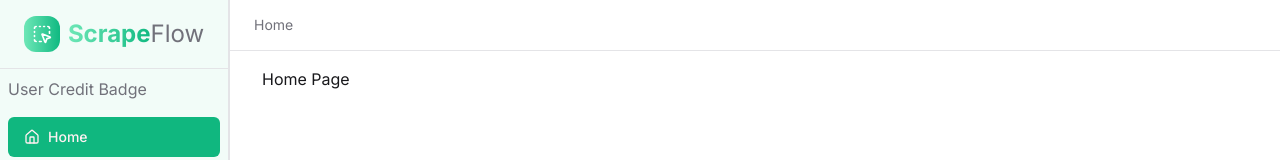
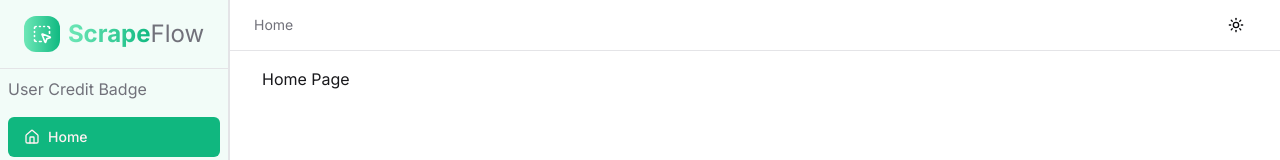
Before and after one commit to femmor/scrape-flow-app, a Next.js app: page / in a window 1280 px wide. Shown: the top 160 px of the page. Built offline with nearby package versions, Linux system fonts and the light colour scheme.

Commit message:
feat: add theme toggler and provider components, update layout to include AppProviders

```diff
--- a/app/layout.tsx
+++ b/app/layout.tsx
@@ -1,6 +1,7 @@
 import type { Metadata } from "next";
 import { Inter } from "next/font/google";
 import "./globals.css";
+import { AppProviders } from "@/components/providers/AppProviders";
 
 const inter = Inter({ subsets: ["latin"] });
 
@@ -15,8 +16,14 @@
   children: React.ReactNode;
 }>) {
   return (
-    <html lang="en">
-      <body className={inter.className}>{children}</body>
+    <html lang="en" suppressHydrationWarning>
+      <body className={inter.className}>
+
+        <AppProviders>
+          {children}
+        </AppProviders>
+
+      </body>
     </html>
   );
 }
--- a/components/Header.tsx
+++ b/components/Header.tsx
@@ -1,9 +1,13 @@
 import BreadCrumbHeader from "./BreadCrumbHeader"
+import { ModeToggler } from "./ModeToggler"
 
 const Header = () => {
     return (
         <header className='flex items-center justify-between px-6 py-4 h-[50px] container'>
             <BreadCrumbHeader />
+            <div className="gap-1 flex items-center">
+                <ModeToggler />
+            </div>
         </header>
     )
 }
--- /dev/null
+++ b/components/ModeToggler.tsx
@@ -0,0 +1,39 @@
+"use client"
+
+import { Moon, Sun } from "lucide-react"
+import { useTheme } from "next-themes"
+
+import { Button } from "@/components/ui/button"
+import {
+    DropdownMenu,
+    DropdownMenuContent,
+    DropdownMenuItem,
+    DropdownMenuTrigger,
+} from "@/components/ui/dropdown-menu"
+
+export function ModeToggler() {
+    const { setTheme } = useTheme()
+
+    return (
+        <DropdownMenu>
+            <DropdownMenuTrigger asChild>
+                <Button variant="outline" size="icon" className="border-none">
+                    <Sun className="h-[1.2rem] w-[1.2rem] scale-100 rotate-0 transition-all dark:scale-0 dark:-rotate-90" />
+                    <Moon className="absolute h-[1.2rem] w-[1.2rem] scale-0 rotate-90 transition-all dark:scale-100 dark:rotate-0" />
+                    <span className="sr-only">Toggle theme</span>
+                </Button>
+            </DropdownMenuTrigger>
+            <DropdownMenuContent align="end">
+                <DropdownMenuItem onClick={() => setTheme("light")}>
+                    Light
+                </DropdownMenuItem>
+                <DropdownMenuItem onClick={() => setTheme("dark")}>
+                    Dark
+                </DropdownMenuItem>
+                <DropdownMenuItem onClick={() => setTheme("system")}>
+                    System
+                </DropdownMenuItem>
+            </DropdownMenuContent>
+        </DropdownMenu>
+    )
+}
--- /dev/null
+++ b/components/providers/AppProviders.tsx
@@ -0,0 +1,17 @@
+"use client"
+
+import { ReactNode } from "react"
+import { ThemeProvider } from "./theme-provider"
+
+export function AppProviders({ children }: { children: ReactNode }) {
+    return (
+        <ThemeProvider
+            attribute="class"
+            defaultTheme="system"
+            enableSystem
+            disableTransitionOnChange
+        >
+            {children}
+        </ThemeProvider>
+    )
+}
--- /dev/null
+++ b/components/providers/theme-provider.tsx
@@ -0,0 +1,11 @@
+"use client"
+
+import { ComponentProps } from "react"
+import { ThemeProvider as NextThemesProvider } from "next-themes"
+
+export function ThemeProvider({
+    children,
+    ...props
+}: ComponentProps<typeof NextThemesProvider>) {
+    return <NextThemesProvider {...props}>{children}</NextThemesProvider>
+}
--- a/components/ui/button.tsx
+++ b/components/ui/button.tsx
@@ -18,7 +18,7 @@
           "bg-secondary text-secondary-foreground hover:bg-secondary/80",
         ghost: "hover:bg-accent hover:text-accent-foreground",
         link: "text-primary underline-offset-4 hover:underline",
-        sidebarItem: "gap-2 !justify-start hover-bg-accent hover:bg-emerald-100/50 hover:text-primary",
+        sidebarItem: "gap-2 !justify-start hover:bg-accent hover:bg-primary/10 hover:text-primary dark:hover:bg-secondary/90 dark:hover:text-primary",
         sidebarActiveItem: "gap-2 !justify-start bg-primary text-primary-foreground hover:bg-primary/90",
       },
       size: {
--- a/package.json
+++ b/package.json
@@ -44,7 +44,7 @@
     "embla-carousel-react": "^8.6.0",
     "input-otp": "^1.4.2",
     "lucide-react": "^0.539.0",
-    "next": "14.2.5",
+    "next": "^14.2.31",
     "next-themes": "^0.4.6",
     "react": "^18",
     "react-day-picker": "^9.8.1",
```
Also changed, not shown: 1 other file (tests, documents, lock files or other folders).
